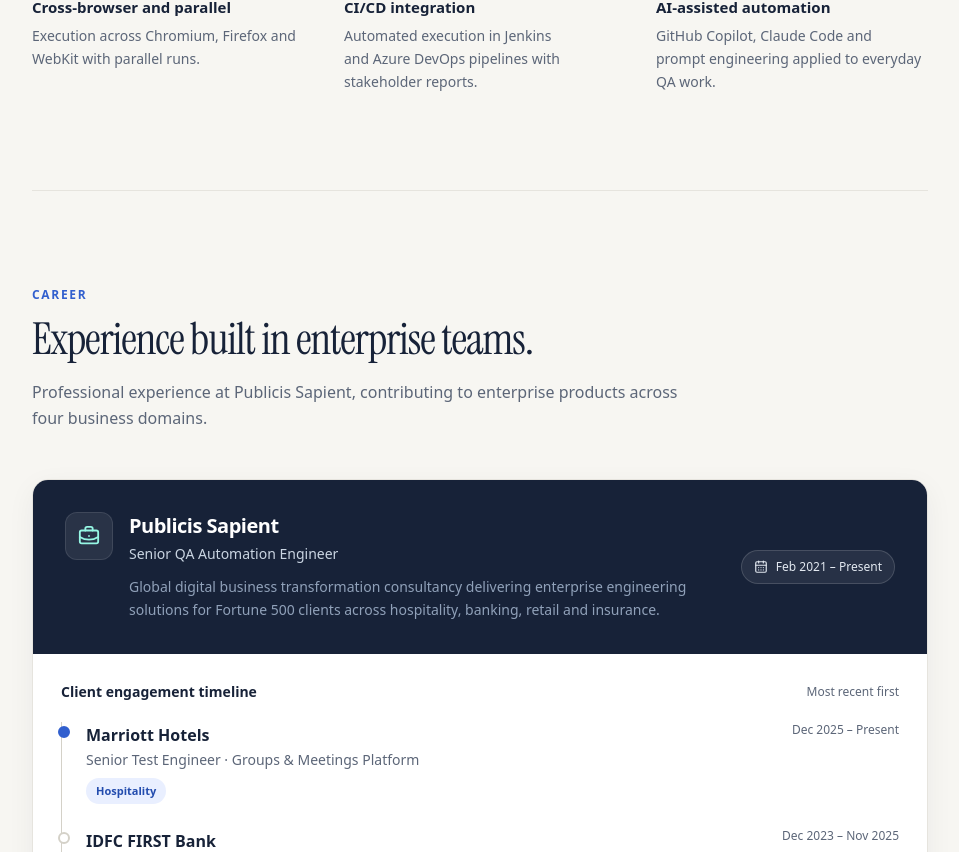
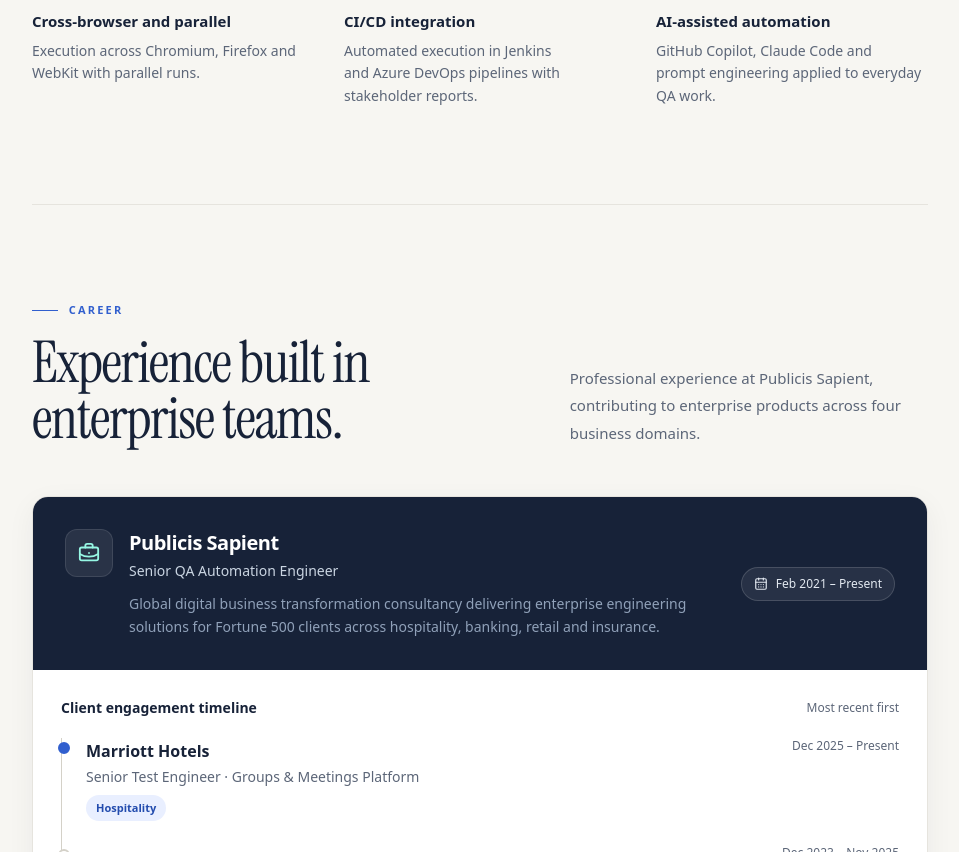
Before and after one commit to vamsi2635/Vamsi-Portfolio, a React (Vite) app: page / in a window 1280 px wide. Shown: the part 2028-2880 px from the top of the page, without its empty margins (304-1263 px from the left). Built offline with nearby package versions, Linux system fonts and the light colour scheme.

Commit message:
Rebuild portfolio typography, hero and navigation

```diff
--- a/src/components/ui/Section.tsx
+++ b/src/components/ui/Section.tsx
@@ -2,34 +2,17 @@ import type { ReactNode } from 'react'
 import type { SectionId } from '../../types'
 import { cn } from '../../lib/cn'
 
-interface SectionProps {
-  id: SectionId
-  eyebrow: string
-  title: string
-  description?: ReactNode
-  children: ReactNode
-  className?: string
-}
+interface SectionProps { id: SectionId; eyebrow: string; title: string; description?: ReactNode; children: ReactNode; className?: string }
 
 export function Section({ id, eyebrow, title, description, children, className }: SectionProps) {
   return (
-    <section
-      id={id}
-      aria-labelledby={`${id}-title`}
-      className={cn(
-        'scroll-mt-20 border-t border-line py-14 md:scroll-mt-32 md:py-18 lg:scroll-mt-0 lg:py-24',
-        className,
-      )}
-    >
-      <header className="mb-8 max-w-2xl md:mb-12">
-        <p className="mb-3 text-xs font-semibold uppercase tracking-[0.14em] text-accent">{eyebrow}</p>
-        <h2
-          id={`${id}-title`}
-          className="font-display text-[2rem] leading-[1.1] tracking-tight text-ink sm:text-4xl lg:text-[2.75rem]"
-        >
-          {title}
-        </h2>
-        {description && <p className="mt-4 text-base leading-relaxed text-muted">{description}</p>}
+    <section id={id} aria-labelledby={`${id}-title`} className={cn('scroll-mt-20 border-t border-line py-16 md:scroll-mt-32 md:py-20 lg:scroll-mt-0 lg:py-24', className)}>
+      <header className="mb-9 grid gap-4 md:mb-12 md:grid-cols-[minmax(0,1fr)_minmax(16rem,.72fr)] md:items-end md:gap-10">
+        <div>
+          <p className="eyebrow-line mb-4 text-[11px] font-bold uppercase tracking-[0.2em] text-accent">{eyebrow}</p>
+          <h2 id={`${id}-title`} className="max-w-3xl font-display text-[2.8rem] leading-[.98] tracking-[-0.025em] text-ink sm:text-5xl lg:text-[3.6rem]">{title}</h2>
+        </div>
+        {description && <div className="max-w-xl text-sm leading-[1.85] text-muted md:justify-self-end md:text-[15px]">{description}</div>}
       </header>
       {children}
     </section>
```
